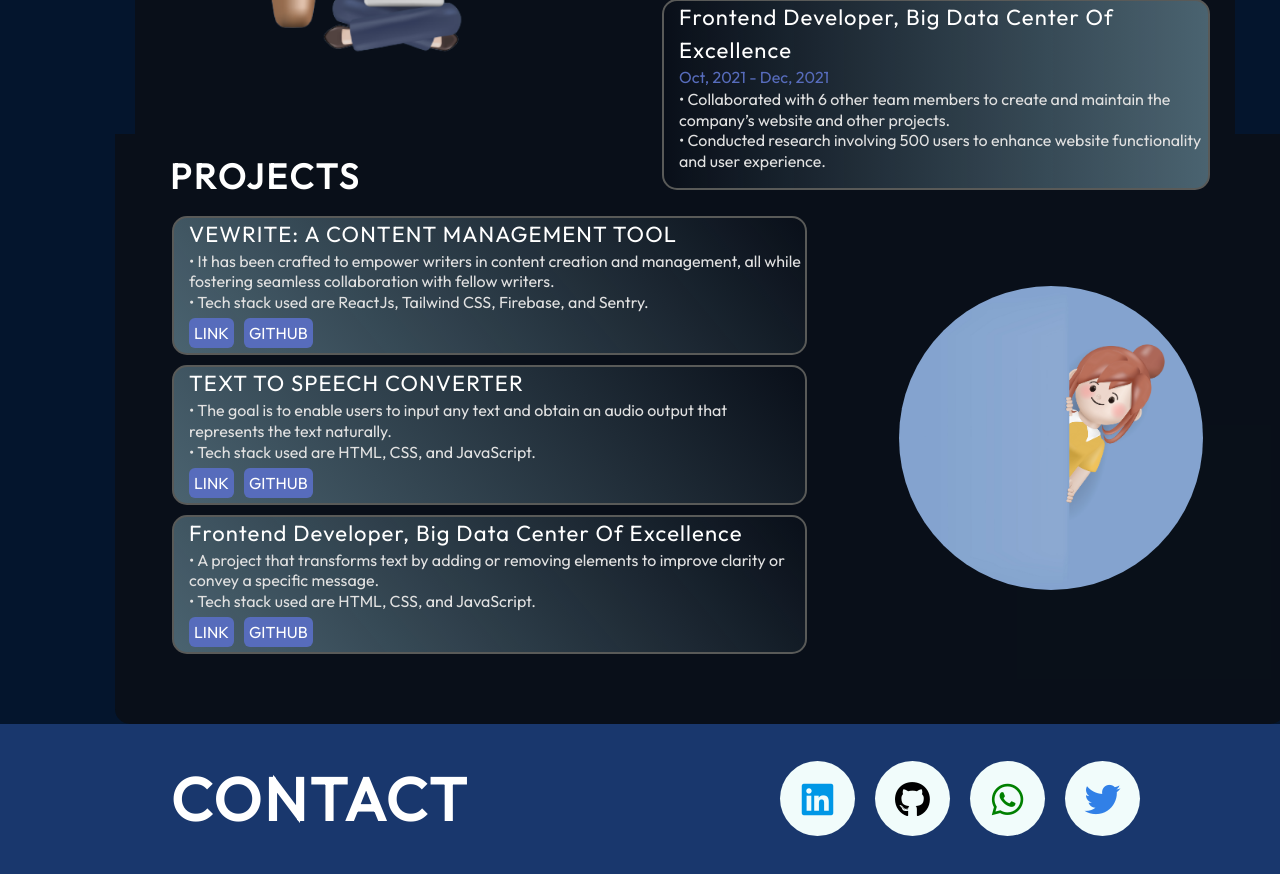
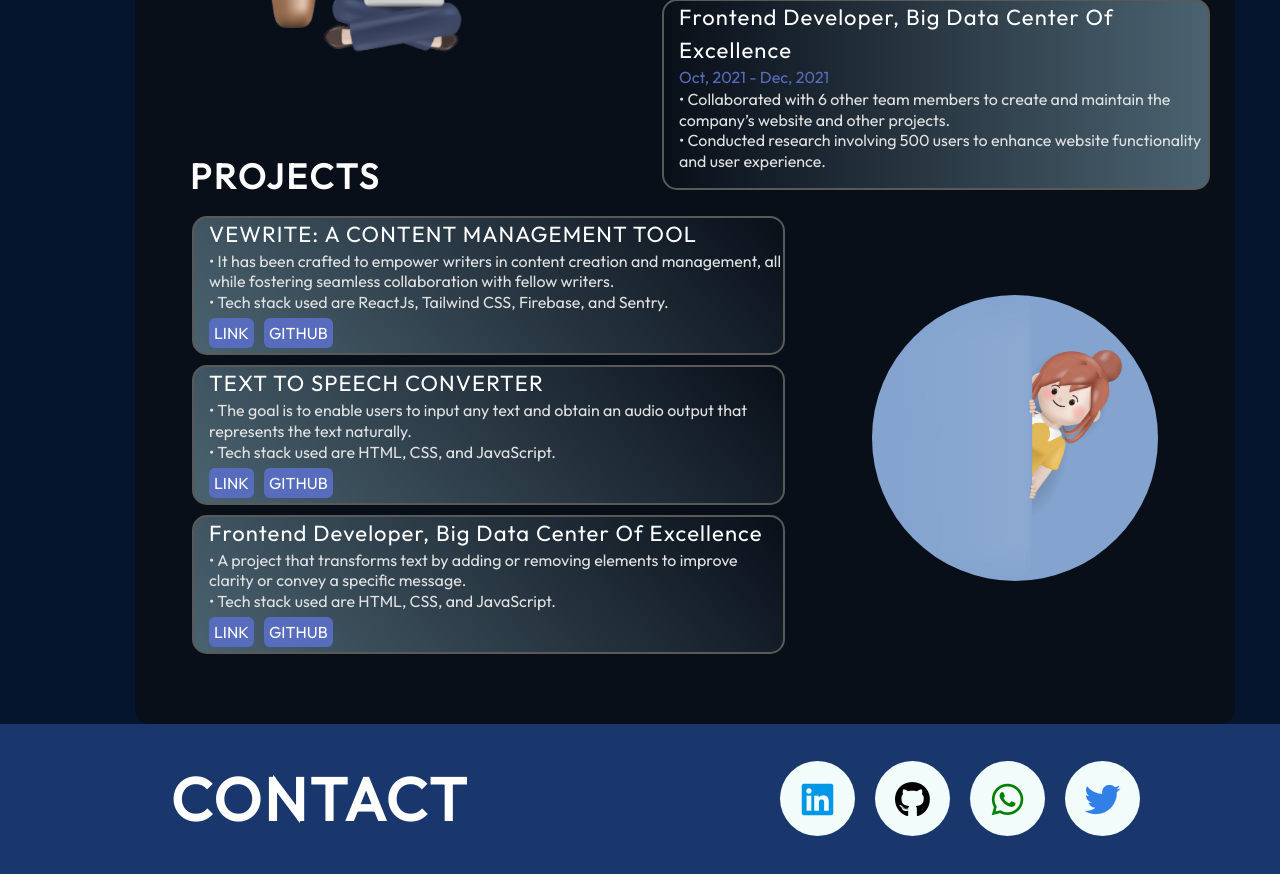
Before and after one commit to aadrikasingh18/Portfolio, a React (Create React App) app: page / in a window 1280 px wide. Shown: the part 1100-1974 px from the top of the page. Built offline with nearby package versions, Linux system fonts and the light colour scheme.

Commit message:
Css updates

```diff
--- a/src/Components/Project.css
+++ b/src/Components/Project.css
@@ -2,9 +2,9 @@
 
 .project {
     box-sizing: border-box;
-    width: 1170px;
+    width: 1100px;
     height: 590px;
-    margin-left: 115px;
+    margin-left: 135px;
     /* border-radius: 15px; */
     border-bottom-left-radius: 15px;
     border-bottom-right-radius: 15px;
```
